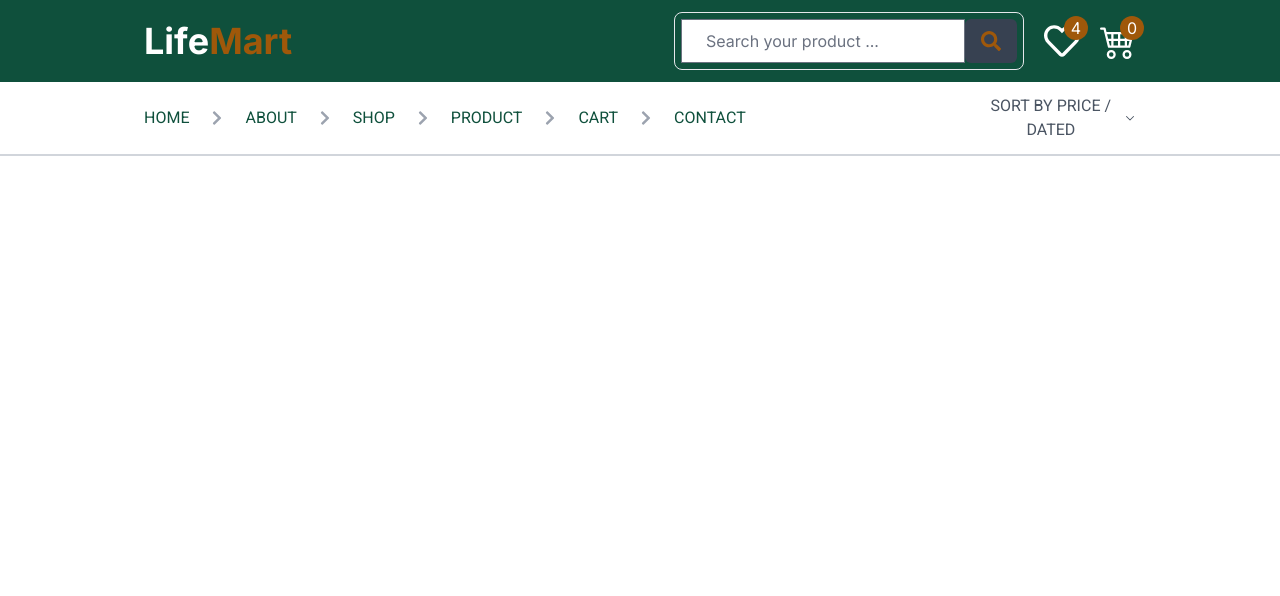
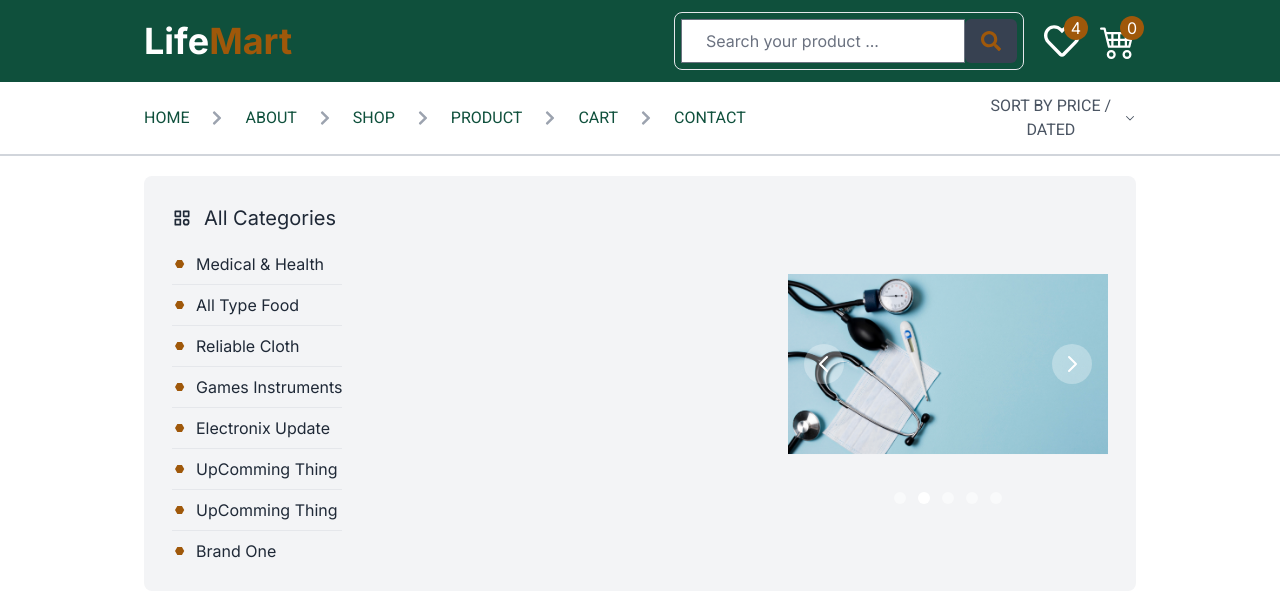
Before and after one commit to Mahmud4M/life-mart-client, a React (Vite) app: page / in a window 1280 px wide. Shown: the top 596 px of the page. Built offline with nearby package versions, Linux system fonts and the light colour scheme.

Commit message:
Completed Banner Section

```diff
--- a/src/Components/Banner/Banner.jsx
+++ b/src/Components/Banner/Banner.jsx
@@ -1,8 +1,80 @@
+import { Carousel } from "flowbite-react";
+import { TbCategory } from "react-icons/tb";
+import { VscDebugBreakpointData } from "react-icons/vsc";
 
+import One from "../../assets/Banner/One.jpg"
+import Two from "../../assets/Banner/Two.jpg"
+import Three from "../../assets/Banner/Three.jpg"
+import Four from "../../assets/Banner/Four.jpg"
+import Five from "../../assets/Banner/Five.jpg"
 
 const Banner = () => {
     return (
         <>
+            <div className="px-36">
+            <div className="flex justify-between p-7 mt-5 bg-gray-100 rounded-lg">
+                <div>
+                    <div className="flex items-center gap-3">
+                        <TbCategory className="text-xl" />
+                        <h2 className="text-xl">All Categories</h2>
+                    </div>
+                    <div className="flex gap-2 mt-5">
+                        <ul>
+                            <li className="flex items-center gap-2">
+                                <VscDebugBreakpointData className="text-yellow-600" />
+                                <a href="#">Medical & Health</a>
+                            </li>
+                            <li className="my-2"><hr /></li>
+                            <li className="flex items-center gap-2">
+                                <VscDebugBreakpointData className="text-yellow-600" />
+                                <a href="#">All Type Food</a>
+                            </li>
+                            <li className="my-2"><hr /></li>
+                            <li className="flex items-center gap-2">
+                                <VscDebugBreakpointData className="text-yellow-600" />
+                                <a href="#">Reliable Cloth</a>
+                            </li>
+                            <li className="my-2"><hr /></li>
+                            <li className="flex items-center gap-2">
+                                <VscDebugBreakpointData className="text-yellow-600" />
+                                <a href="#">Games Instruments</a>
+                            </li>
+                            <li className="my-2"><hr /></li>
+                            <li className="flex items-center gap-2">
+                                <VscDebugBreakpointData className="text-yellow-600" />
+                                <a href="#">Electronix Update</a>
+                            </li>
+                            <li className="my-2"><hr /></li>
+                            <li className="flex items-center gap-2">
+                                <VscDebugBreakpointData className="text-yellow-600" />
+                                <a href="#">UpComming Thing</a>
+                            </li>
+                            <li className="my-2"><hr /></li>
+                            <li className="flex items-center gap-2">
+                                <VscDebugBreakpointData className="text-yellow-600" />
+                                <a href="#">UpComming Thing</a>
+                            </li>
+                            <li className="my-2"><hr /></li>
+                            <li className="flex items-center gap-2">
+                                <VscDebugBreakpointData className="text-yellow-600" />
+                                <a href="#">Brand One</a>
+                            </li>
+                        </ul>
+                    </div>
+                </div>
+
+                <div className="w-56 sm:w-64 xl:w-80 2xl:w-[55rem] h-56 sm:h-64 xl:h-80 2xl:h-96">
+                    <Carousel>
+                        <img src={Five} title="Medical & Health" alt="Loading..." />
+                        <img src={Four} title="All Type Food" alt="Loading..." />
+                        <img src={Two} title="Electronix Update" alt="Loading..." />
+                        <img src={Three} title="Reliable Cloth" alt="Loading..." />
+                        <img src={One} title="Games" alt="Loading..." />
+                    </Carousel>
+                </div>
+            </div>
+
+            </div>
         </>
     );
 };
```
